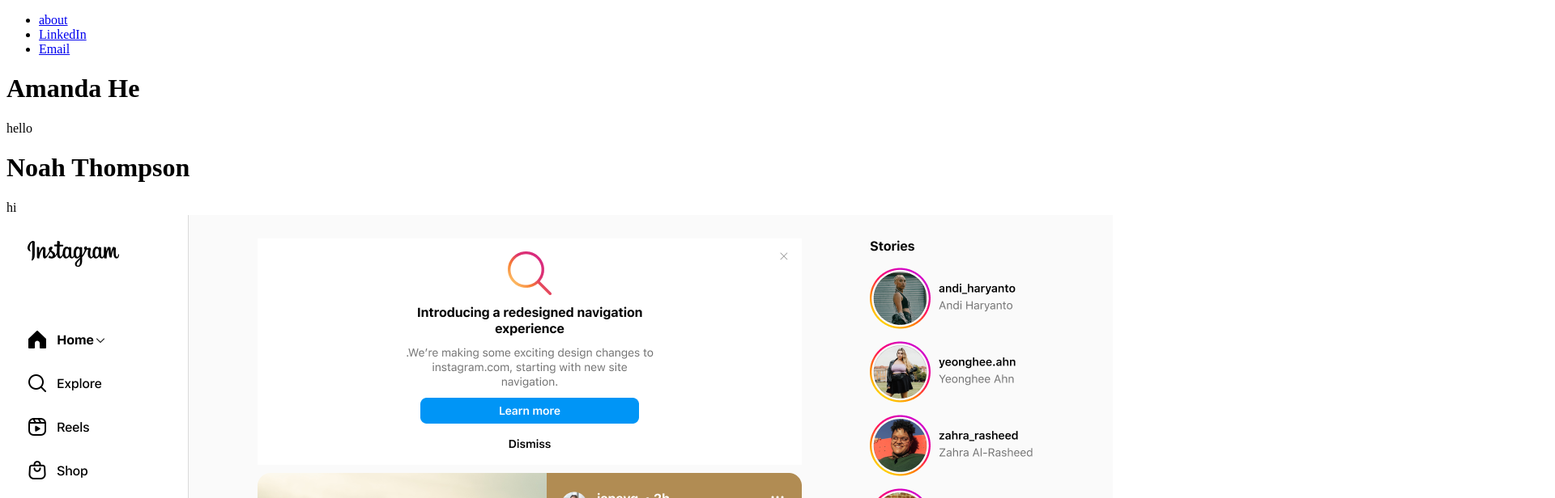
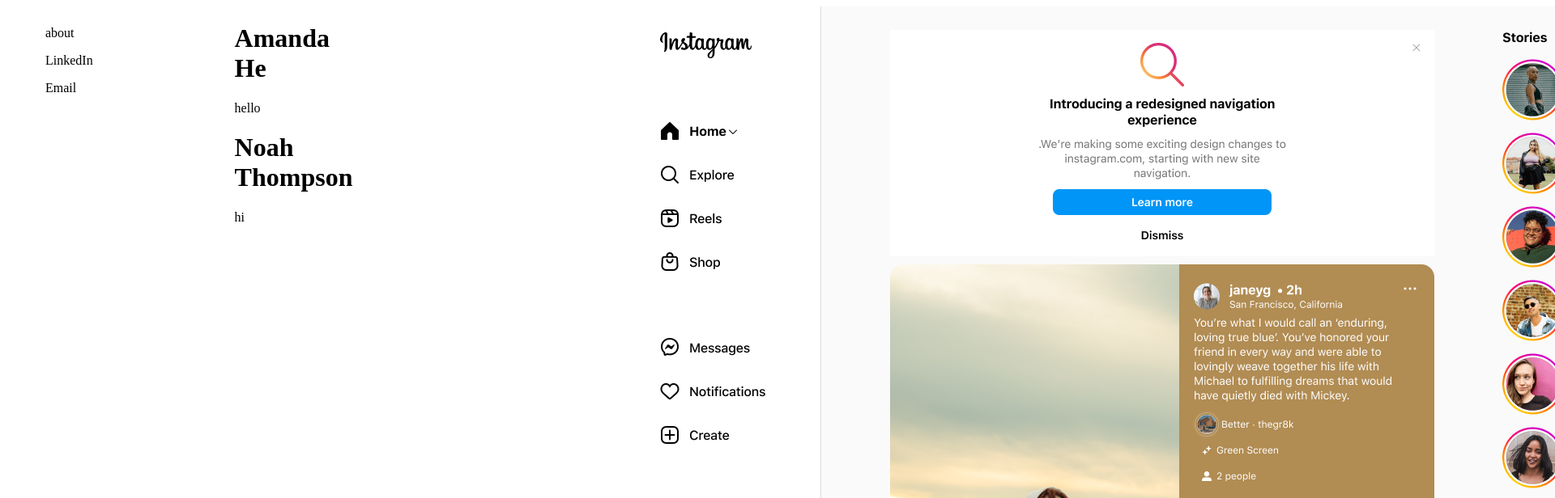
Before and after one commit to amandayhe/amandayhe.github.io, a plain HTML site: page index.html in a window 1280 px wide. Shown: the top 616 px of the page at 81% size, 1920 px wide, since content can reach past the window. Drawn offline with Linux system fonts and the light colour scheme.

Commit message:
updated css link

```diff
--- a/index.html
+++ b/index.html
@@ -4,7 +4,7 @@
   <meta charset="UTF-8">
   <meta name="viewport" Content="width=devices-width, initial-scale=1">
   <title>Amanda He</title>
-   <link rel="stylesheet" type="text/css" href="styles/site.css" media="all"/>
+   <link rel="stylesheet" type="text/css" href="assets/styles/main.css" media="all"/>
 </head>
 
 <body>
```
